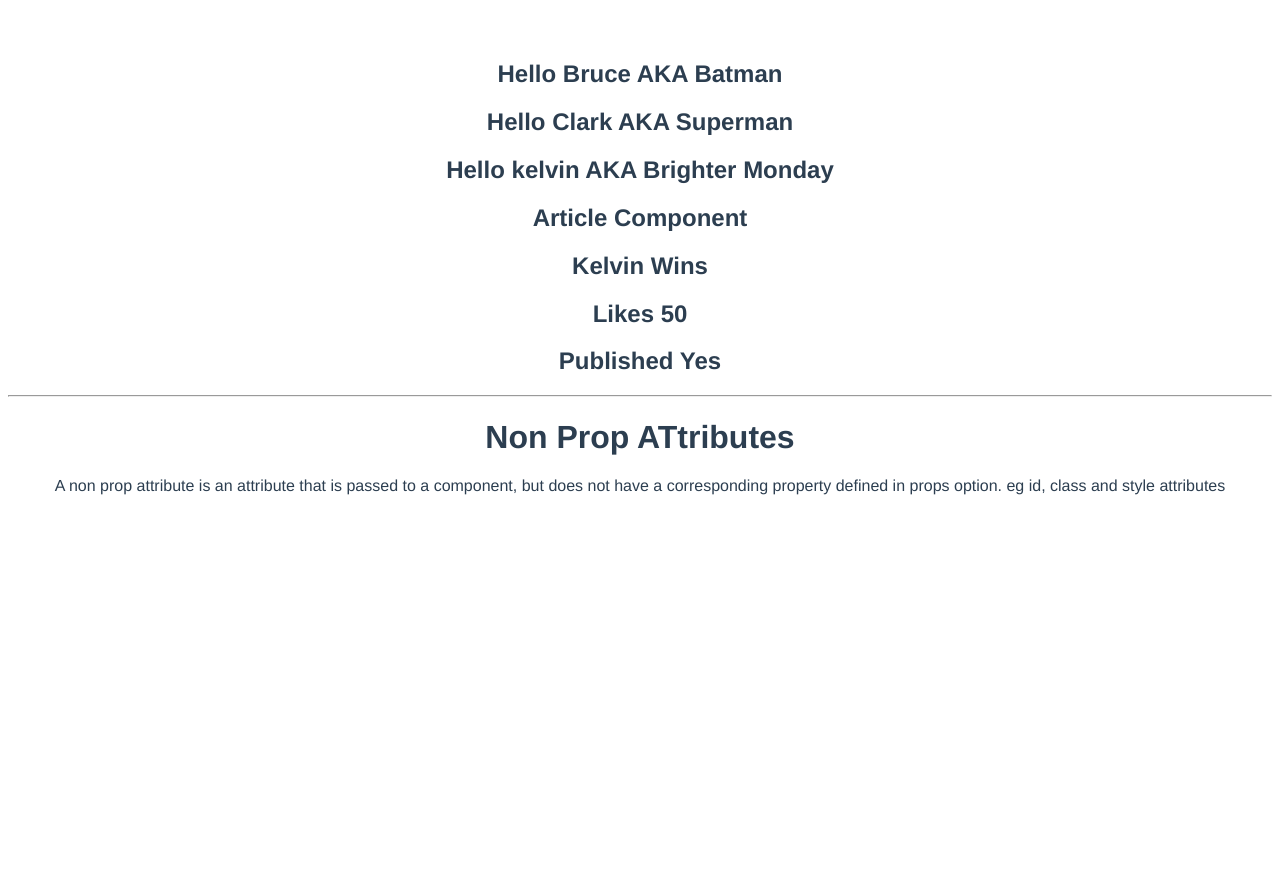
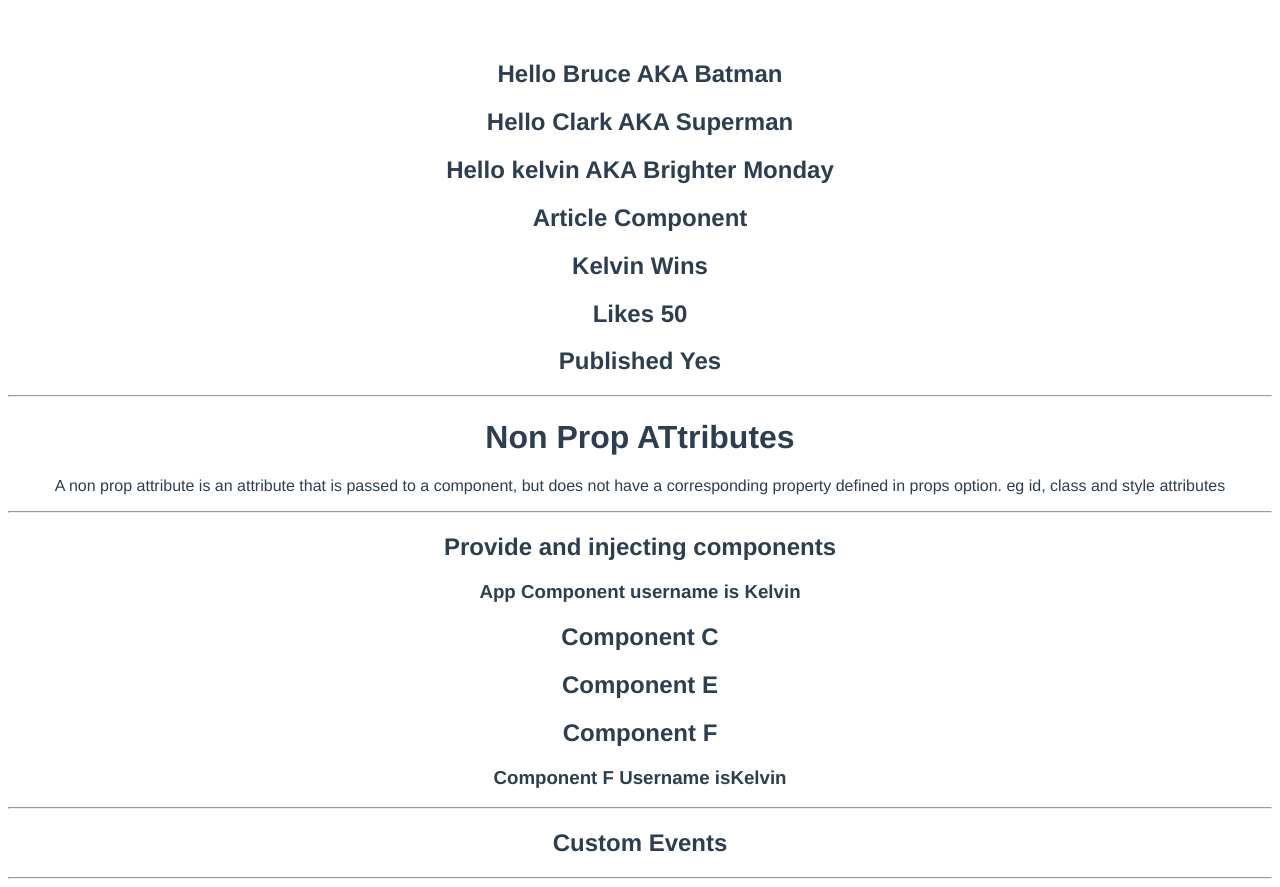
Before and after one commit to OzzayNetwork/vue-components-hello-world, a Vue app: page / in a window 1280 px wide. Before the commit the page ends 800 px from the top, so only its background shows below. Built offline with nearby package versions, Linux system fonts and the light colour scheme.

Commit message:
kelvin: doing the pop ups

```diff
--- a/src/App.vue
+++ b/src/App.vue
@@ -8,24 +8,44 @@
   <!-- include v bind directives for none string variables -->
   <Article id="my-article" title="Kelvin Wins" :likes="50" :isPublished="true"/>
 
+  <hr>
+  <h2>Provide and injecting components</h2>
+  <h3>App Component username is {{ myName }}</h3>
+  <ComponentC/>
+  <hr>
+
+  <h2>Custom Events</h2>
+  <hr/>
+
 </template>
 
 <script>
 import Article from './components/Article.vue';
 import GreetComponent from './components/Great.vue';
+import ComponentC from  './components/ComponentC.vue'
 
 
 export default {
   name: 'App',
   components:{
     GreetComponent,
-    Article
+    Article,
+    ComponentC
+  },
+
+  //this enables us to share data across several leveles of components
+  provide(){
+    return{
+      userName:this.myName
+    }
+
   },
 
   data(){
     return{
       name:"kelvin",
-      channel:'Brighter Monday'
+      channel:'Brighter Monday',
+      myName:'Kelvin'
     }
   }
 
--- a/src/components/ComponentC.vue
+++ b/src/components/ComponentC.vue
@@ -1,12 +1,17 @@
 <template>
     <div>
-
+        <h2>Component C</h2>
+        <ComponentE/>
     </div>
 </template>
 
 <script>
+import ComponentE from './ComponentE.vue'
     export default {
-
+        name:'ComponentC',
+        components:{
+            ComponentE,
+        }
     }
 </script>
 
--- a/src/components/ComponentE.vue
+++ b/src/components/ComponentE.vue
@@ -1,11 +1,17 @@
 <template>
     <div>
-
+        <h2>Component E</h2>
     </div>
+    <ComponentF/>
 </template>
 
 <script>
+import ComponentF from './ComponetF.vue'
     export default {
+        name: 'ComponentE',
+        components:{
+            ComponentF
+        }
 
     }
 </script>
--- a/src/components/ComponetF.vue
+++ b/src/components/ComponetF.vue
@@ -1,12 +1,14 @@
 <template>
     <div>
-
+        <h2>Component F</h2>
+        <h3>Component F Username is{{ userName }}</h3>
     </div>
 </template>
 
 <script>
     export default {
-
+        name: 'ComponentF',
+        inject:['userName']
     }
 </script>
 
```
Also changed, not shown: src/components/Popup.vue (added, +16 -0 lines).
